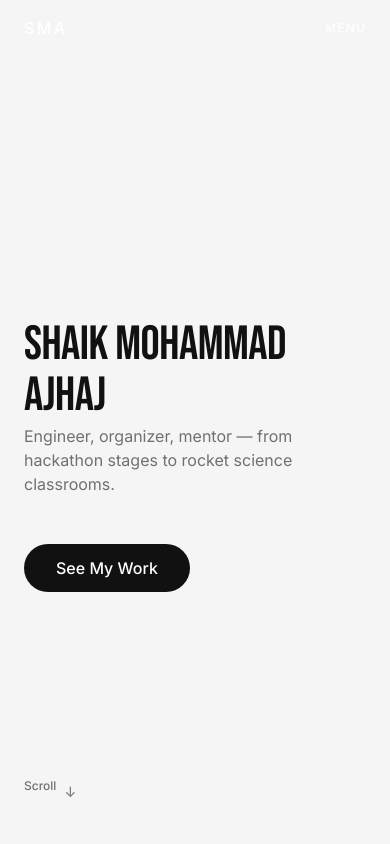
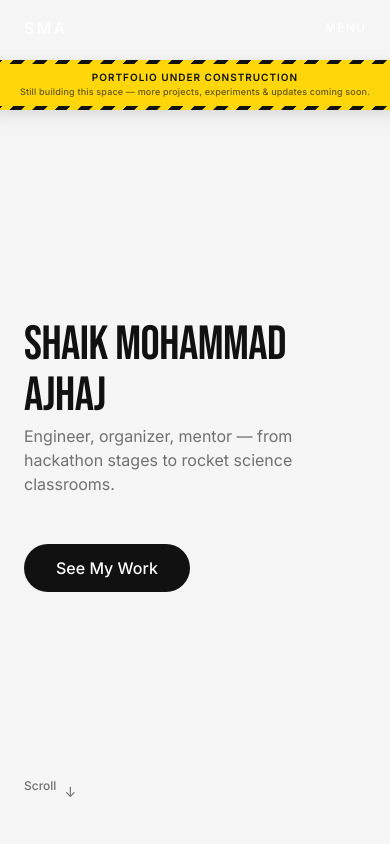
Before and after one commit to Ares006-007/My-portfolio, a React (Vite) app: page / in a window 390 px wide. Shown: the top 844 px of the page. Built offline with nearby package versions, Linux system fonts and the light colour scheme.

Commit message:
feat: add premium animated under-construction banner to hero

```diff
--- a/src/components/Hero.jsx
+++ b/src/components/Hero.jsx
@@ -28,6 +28,27 @@ export default function Hero() {
           />
         </ErrorBoundary>
       </div>
+
+      {/* ── Work-in-Progress Construction Banner ── */}
+      <motion.div
+        className="wip-banner-wrapper"
+        initial={{ opacity: 0, y: -20 }}
+        animate={{ opacity: 1, y: 0 }}
+        transition={{ duration: 0.6, delay: 0.15, ease: [0.25, 0.1, 0.25, 1] }}
+      >
+        <div className="wip-banner">
+          <div className="wip-banner-stripe" />
+          <div className="wip-banner-content">
+            <span className="wip-banner-icon" aria-hidden="true">⚠</span>
+            <div className="wip-banner-text">
+              <span className="wip-banner-headline">PORTFOLIO UNDER CONSTRUCTION</span>
+              <span className="wip-banner-sub">Still building this space — more projects, experiments &amp; updates coming soon.</span>
+            </div>
+            <span className="wip-banner-icon" aria-hidden="true">⚠</span>
+          </div>
+          <div className="wip-banner-stripe" />
+        </div>
+      </motion.div>
 
       {/* Foreground Content */}
       <div className="section-container min-h-screen flex flex-col justify-between relative z-20 pointer-events-none"
--- a/src/index.css
+++ b/src/index.css
@@ -720,6 +720,148 @@ body {
 }
 
 /* ═══════════════════════════════════════════
+   WORK-IN-PROGRESS BANNER — Construction Tape
+   ═══════════════════════════════════════════ */
+
+.wip-banner-wrapper {
+  position: absolute;
+  top: 80px;
+  left: -20px;
+  right: -20px;
+  z-index: 15;
+  transform: rotate(-1.2deg);
+  pointer-events: none;
+}
+
+.wip-banner {
+  display: flex;
+  flex-direction: column;
+  box-shadow:
+    0 2px 8px rgba(0, 0, 0, 0.08),
+    0 8px 24px rgba(0, 0, 0, 0.06);
+}
+
+/* Diagonal hazard stripes — top & bottom edge */
+.wip-banner-stripe {
+  height: 6px;
+  background-image: repeating-linear-gradient(
+    -45deg,
+    #111111,
+    #111111 8px,
+    #FFD60A 8px,
+    #FFD60A 16px
+  );
+  background-size: 22.63px 100%;
+  animation: slide-stripes 1s linear infinite;
+}
+
+@keyframes slide-stripes {
+  from {
+    background-position: 0 0;
+  }
+  to {
+    background-position: 22.63px 0;
+  }
+}
+
+/* Main banner body */
+.wip-banner-content {
+  display: flex;
+  align-items: center;
+  justify-content: center;
+  gap: 16px;
+  padding: 10px 24px;
+  background-color: #FFD60A;
+}
+
+.wip-banner-icon {
+  font-size: 14px;
+  line-height: 1;
+  opacity: 0.55;
+  flex-shrink: 0;
+}
+
+.wip-banner-text {
+  display: flex;
+  flex-direction: column;
+  align-items: center;
+  gap: 2px;
+}
+
+.wip-banner-headline {
+  font-family: var(--font-body);
+  font-size: 13px;
+  font-weight: 700;
+  letter-spacing: 0.18em;
+  color: #111111;
+  line-height: 1.3;
+}
+
+.wip-banner-sub {
+  font-family: var(--font-body);
+  font-size: 11px;
+  font-weight: 450;
+  letter-spacing: 0.02em;
+  color: rgba(17, 17, 17, 0.65);
+  line-height: 1.4;
+}
+
+/* ── Responsive adjustments ── */
+@media (max-width: 767px) {
+  .wip-banner-wrapper {
+    top: 68px;
+    transform: rotate(-1.5deg);
+  }
+
+  .wip-banner-content {
+    padding: 8px 16px;
+    gap: 10px;
+  }
+
+  .wip-banner-headline {
+    font-size: 11px;
+    letter-spacing: 0.14em;
+  }
+
+  .wip-banner-sub {
+    font-size: 10px;
+  }
+
+  .wip-banner-icon {
+    font-size: 12px;
+  }
+}
+
+@media (max-width: 480px) {
+  .wip-banner-wrapper {
+    top: 60px;
+    transform: rotate(-2deg);
+  }
+
+  .wip-banner-content {
+    gap: 8px;
+    padding: 7px 12px;
+  }
+
+  .wip-banner-icon {
+    display: none;
+  }
+
+  .wip-banner-headline {
+    font-size: 10px;
+    letter-spacing: 0.1em;
+  }
+
+  .wip-banner-sub {
+    font-size: 9px;
+  }
+
+  .wip-banner-stripe {
+    height: 4px;
+  }
+}
+
+/* ═══════════════════════════════════════════
    FOCUS STYLES
    ═══════════════════════════════════════════ */
 :focus-visible {
```
